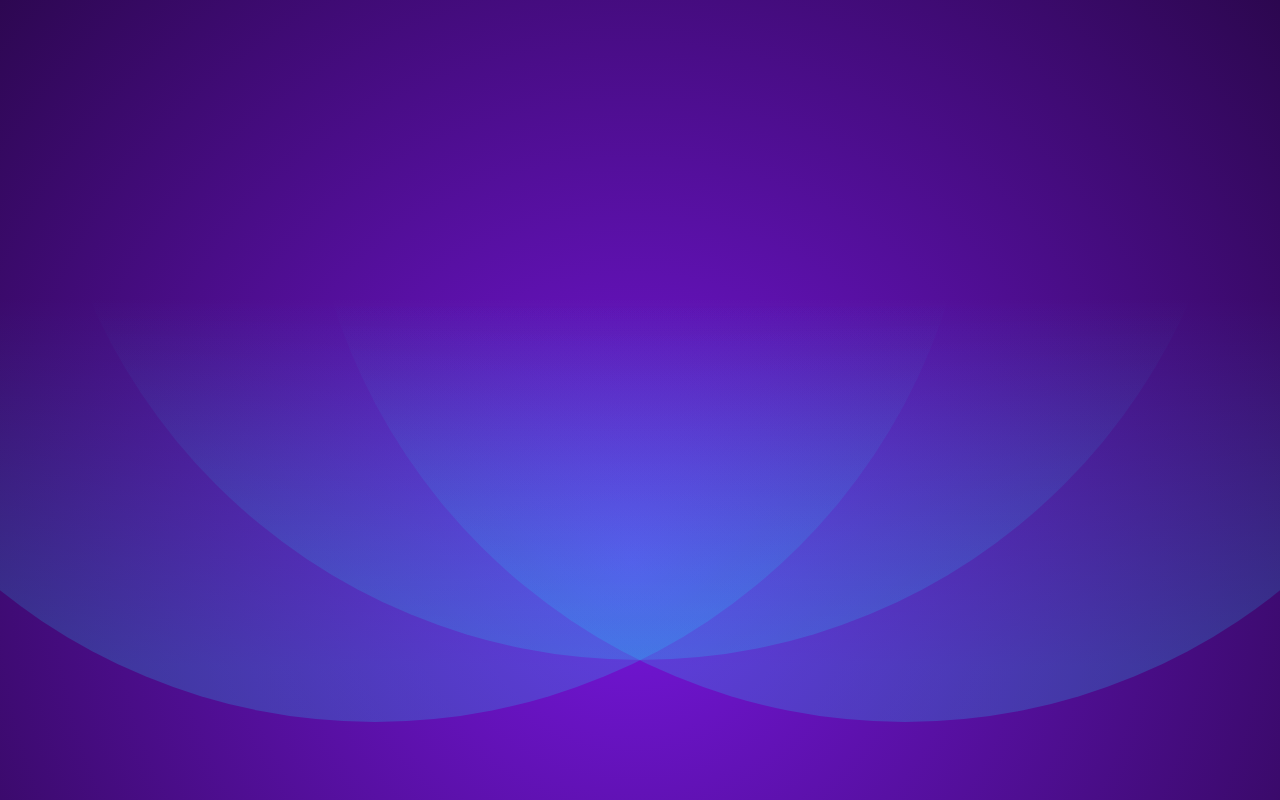
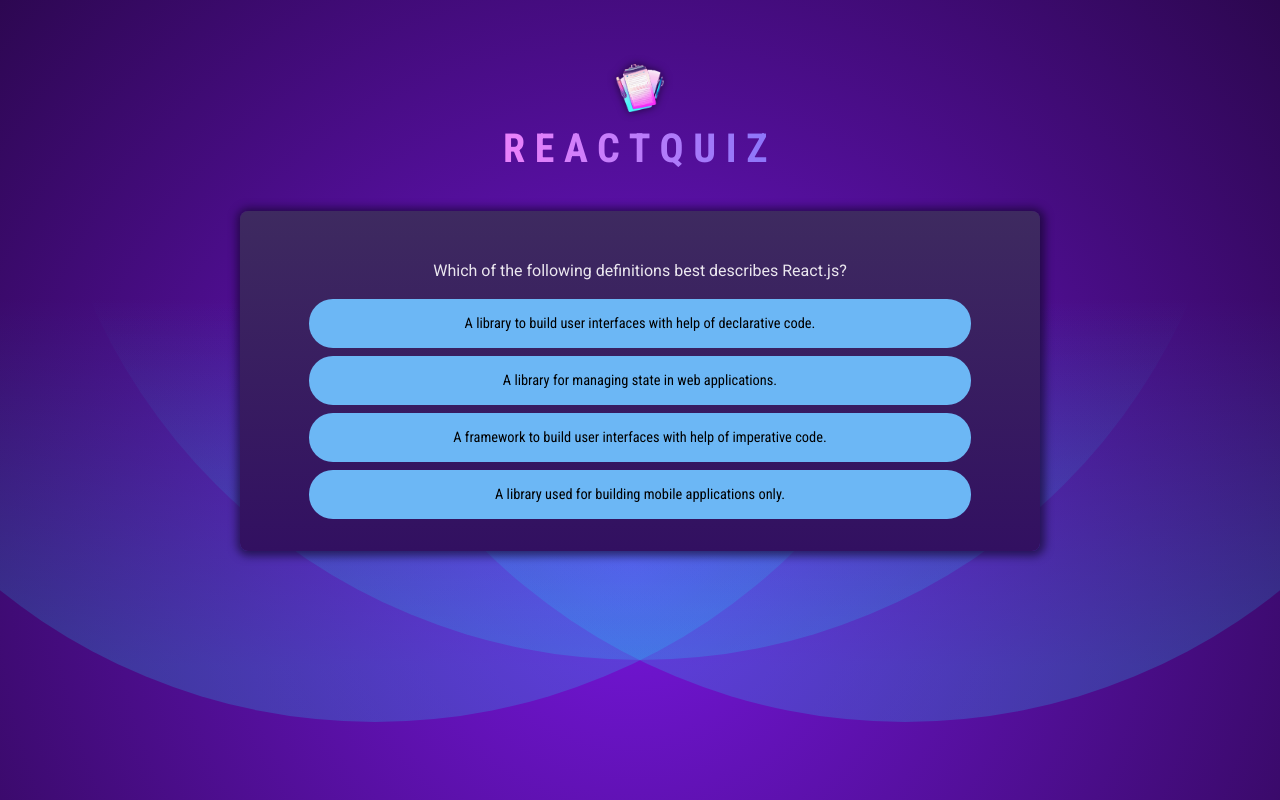
Before and after one commit to SMToad/Quiz, a React (Vite) app: page / in a window 1280 px wide. Built offline with nearby package versions, Linux system fonts and the light colour scheme.

Commit message:
Added the main outlook of the app.

```diff
--- a/src/App.jsx
+++ b/src/App.jsx
@@ -1,3 +1,14 @@
-function App() {}
+import Header from './components/Header.jsx';
+import Quiz from './components/Quiz.jsx';
+function App() {
+    return (
+        <>
+            <Header/>
+            <main>
+                <Quiz/>
+            </main>
+        </>
+    )
+}
 
 export default App;
--- /dev/null
+++ b/src/components/Header.jsx
@@ -0,0 +1,10 @@
+import headerImage from '../assets/quiz-logo.png';
+
+export default function Quiz(){
+    return (
+        <header>
+            <img src={headerImage} alt="A quiz logo with a paper board and pens"/>
+            <h1>ReactQuiz</h1>
+        </header>
+    )
+}
--- /dev/null
+++ b/src/components/Quiz.jsx
@@ -0,0 +1,32 @@
+import { useState } from "react";
+
+import QUESTIONS from "../questions.js";
+
+export default function Quiz(){
+    const [userAnswers, setUserAnswers] = useState([]);
+
+    const activeQuestionIndex = userAnswers.length;
+
+    function handleSelectAnswer(selectedAnswer) {
+        setUserAnswers((prevAnswers) => {
+            return [...prevAnswers, selectedAnswer];
+        });
+    }
+
+    return (
+        <div id="quiz">
+            <div id="question">
+                <p>{QUESTIONS[activeQuestionIndex].text}</p>
+                <ul id="answers">
+                    {QUESTIONS[activeQuestionIndex].answers.map(answer => (
+                        <li key={answer} className="answer">
+                            <button onClick={() => handleSelectAnswer(answer)}>
+                                {answer}
+                            </button>
+                        </li>
+                    ))}
+                </ul>
+            </div>
+        </div>
+    )
+}
--- /dev/null
+++ b/src/questions.js
@@ -0,0 +1,72 @@
+export default [
+    {
+      id: 'q1',
+      text: 'Which of the following definitions best describes React.js?',
+      answers: [
+        'A library to build user interfaces with help of declarative code.',
+        'A library for managing state in web applications.',
+        'A framework to build user interfaces with help of imperative code.',
+        'A library used for building mobile applications only.',
+      ],
+    },
+    {
+      id: 'q2',
+      text: 'What purpose do React hooks serve?',
+      answers: [
+        'Enabling the use of state and other React features in functional components.',
+        'Creating responsive layouts in React applications.',
+        'Handling errors within the application.',
+        'Part of the Redux library for managing global state.',
+      ],
+    },
+    {
+      id: 'q3',
+      text: 'Can you identify what JSX is?',
+      answers: [
+        'A JavaScript extension that adds HTML-like syntax to JavaScript.',
+        'A JavaScript library for building dynamic user interfaces.',
+        'A specific HTML version that was explicitly created for React.',
+        'A tool for making HTTP requests in a React application.',
+      ],
+    },
+    {
+      id: 'q4',
+      text: 'What is the most common way to create a component in React?',
+      answers: [
+        'By defining a JavaScript function that returns a renderable value.',
+        'By defining a custom HTML tag in JavaScript.',
+        'By creating a file with a .jsx extension.',
+        'By using the "new" keyword followed by the component name.',
+      ],
+    },
+    {
+      id: 'q5',
+      text: 'What does the term "React state" imply?',
+      answers: [
+        'An object in a component that holds values and may cause the component to render on change.',
+        'The lifecycle phase a React component is in.',
+        'The overall status of a React application, including all props and components.',
+        'A library for managing global state in React applications.',
+      ],
+    },
+    {
+      id: 'q6',
+      text: 'How do you typically render list content in React apps?',
+      answers: [
+        'By using the map() method to iterate over an array of data and returning JSX.',
+        'By using the for() loop to iterate over an array of data and returning JSX.',
+        'By using the forEach() method to iterate over an array of data and returning JSX.',
+        'By using the loop() method to iterate over an array of data and returning JSX.',
+      ],
+    },
+    {
+      id: 'q7',
+      text: 'Which approach can NOT be used to render content conditionally?',
+      answers: [
+        'Using a the #if template syntax.',
+        'Using a ternary operator.',
+        'Using the && operator.',
+        'Using an if-else statement.',
+      ],
+    },
+  ];
```
